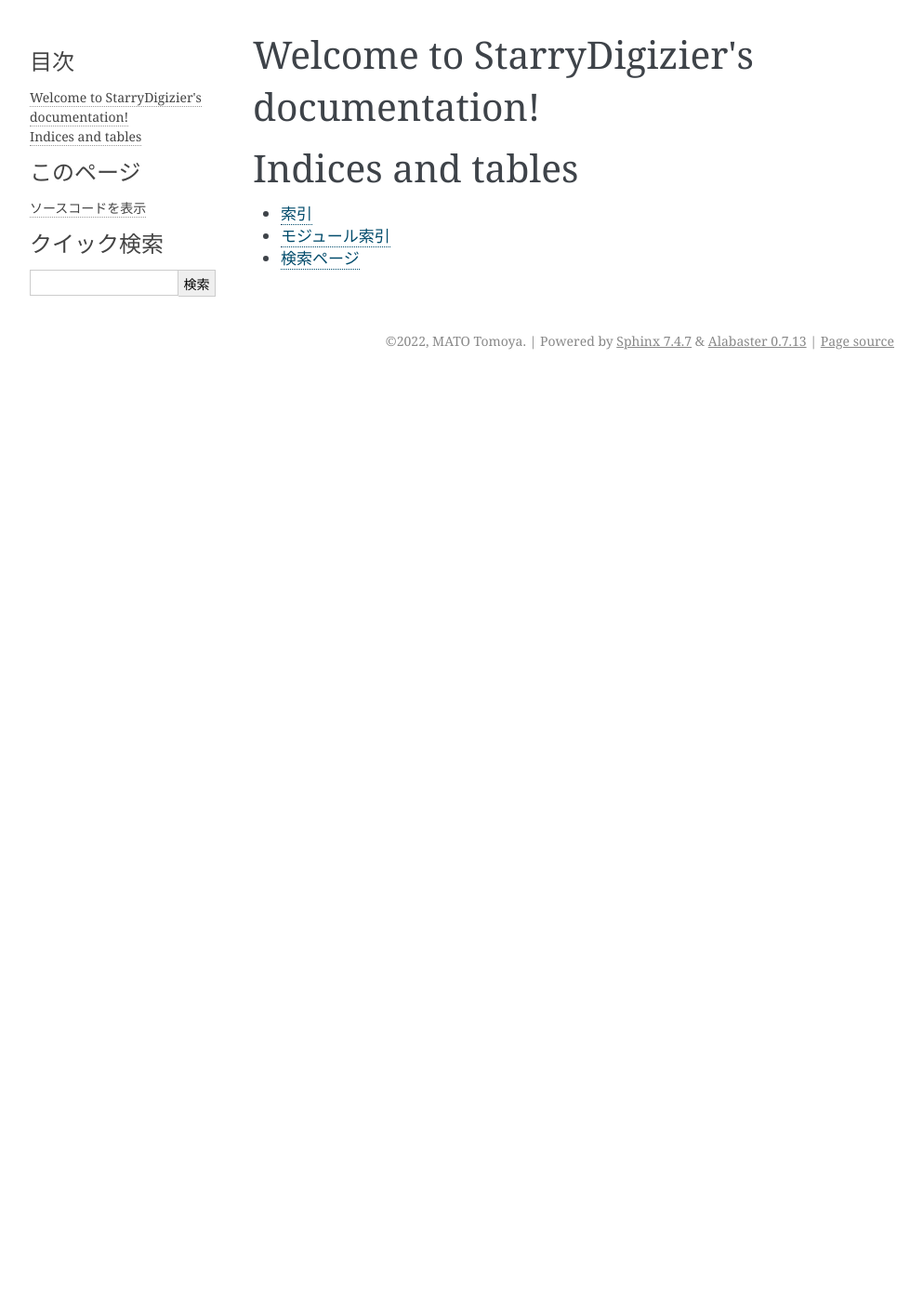
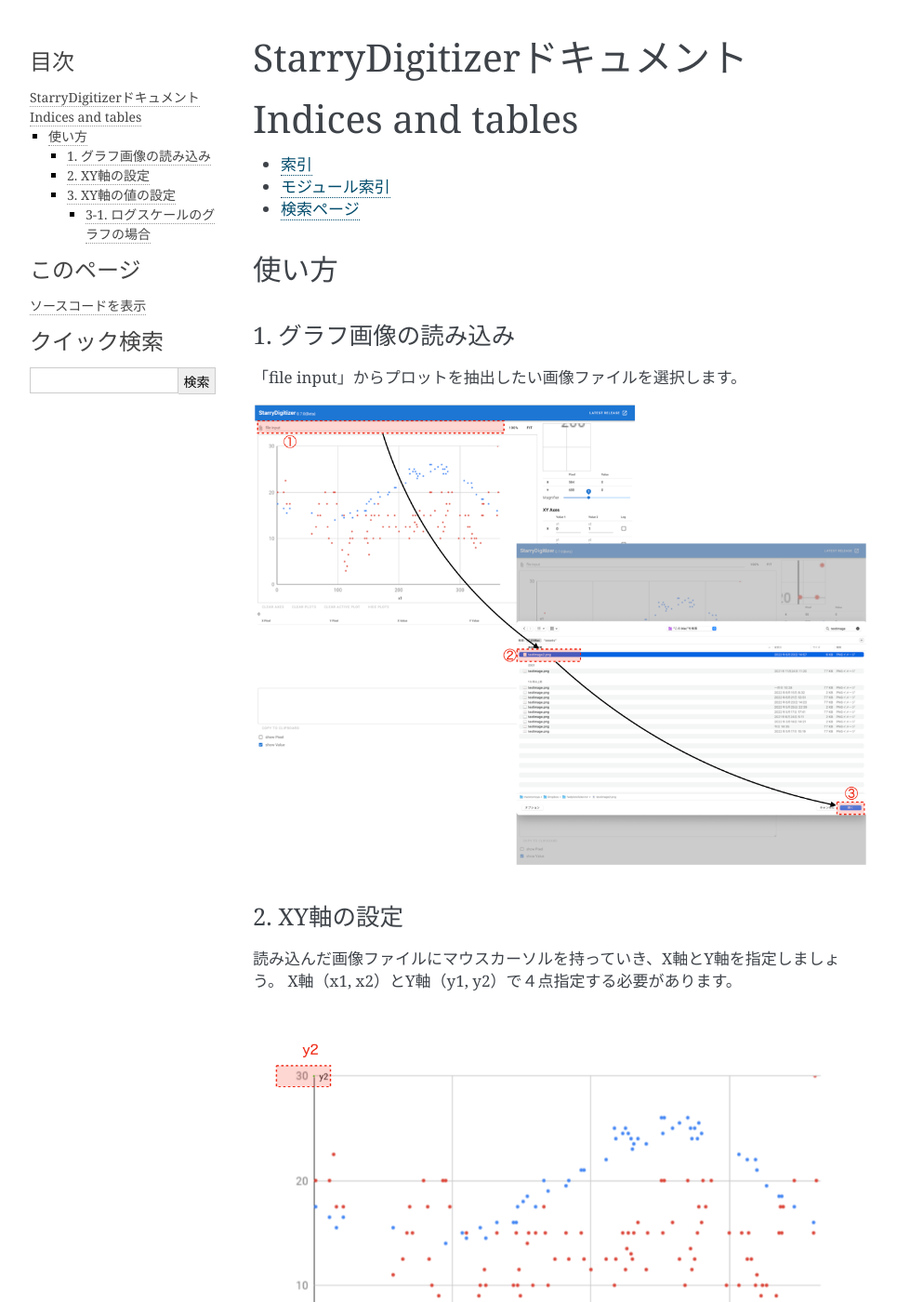
Before and after one commit to t29mato/starry-digitizer, a Sphinx documentation site: the page built from docs/index.rst, in a window 1280 px wide and 1400 px high. Shown: the whole window at 93% size, without its empty margins (148-1141 px from the left). Built offline with Sphinx 7.4.7, drawn with Linux system fonts in a browser that asks for light colours; some of the changed text lies outside the part shown.

Commit message:
docs: add how to import graph image

```diff
--- a/docs/index.rst
+++ b/docs/index.rst
@@ -3,8 +3,8 @@
    You can adapt this file completely to your liking, but it should at least
    contain the root `toctree` directive.
 
-Welcome to StarryDigizier's documentation!
-==========================================
+StarryDigitizerドキュメント
+##########################################
 
 .. toctree::
    :maxdepth: 2
@@ -13,8 +13,45 @@
 
 
 Indices and tables
-==================
+##################
 
 * :ref:`genindex`
 * :ref:`modindex`
 * :ref:`search`
+
+
+使い方
+************
+
+
+1. グラフ画像の読み込み
+=========================
+「file input」からプロットを抽出したい画像ファイルを選択します。
+
+.. image:: ./_static/SDD/SDD.001.png
+
+2. XY軸の設定
+=================
+読み込んだ画像ファイルにマウスカーソルを持っていき、X軸とY軸を指定しましょう。
+X軸（x1, x2）とY軸（y1, y2）で４点指定する必要があります。
+
+
+.. image:: ./_static/SDD/SDD.002.png
+
+
+3. XY軸の値の設定
+===================
+
+グラフのXY軸の値を目視で読み取り、右側の入力フィールドに値を入れてください。
+
+.. image:: ./_static/SDD/SDD.003.png
+
+3-1. ログスケールのグラフの場合
+--------------------------------
+
+XY軸の値の入力フィールドの右にある「Log」にチェックマークを入れてください。
+
+.. image:: ./_static/SDD/SDD.004.png
+   :width: 50%
+
+4.
```
Also changed, not shown: docs/_static/SDD/SDD.001.png (added), docs/_static/SDD/SDD.002.png (added), docs/_static/SDD/SDD.003.png (added), docs/_static/SDD/SDD.004.png (added).
